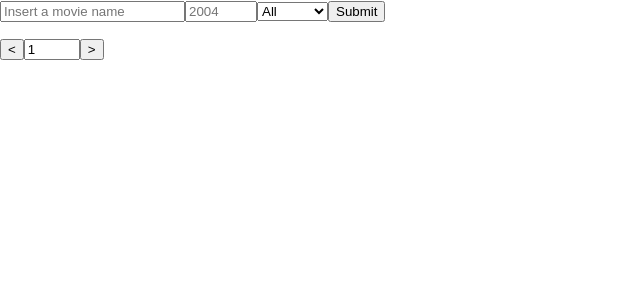
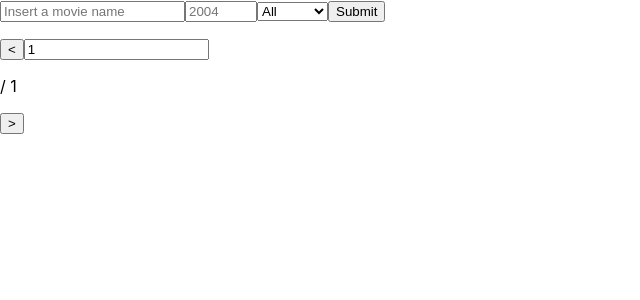
Before and after one commit to AlejoLang/moviedb-page, a React (Create React App) app: page / in a window 1280 px wide. Shown: the top 300 px of the page, without its empty margins (0-640 px from the left). Built offline with nearby package versions, Linux system fonts and the light colour scheme.

Commit message:
Add a max index based on the result

```diff
--- a/src/components/Results/index.js
+++ b/src/components/Results/index.js
@@ -7,7 +7,9 @@ function Results({ searchedData, setSearchedData }) {
   const [maxIndex, setMaxIndex] = useState(10);
 
   useEffect(() => {
-
+    setMaxIndex(
+      Math.ceil(searchedData.totalResults / 10)
+    );
   }, [searchedData]);
 
   return (
@@ -24,6 +26,7 @@ function Results({ searchedData, setSearchedData }) {
           value={paginatorIndex}
           onChange={(e) => {setPaginatorIndex(e.target.value);}}
         />
+        <p> / {Number.isNaN(maxIndex) ? 1 : maxIndex}</p>
         <button onClick={() => {setPaginatorIndex((lastVal) => lastVal + 1 <= maxIndex ? lastVal + 1 : maxIndex);}}>{">"}</button>
       </div>
     </div>
```
